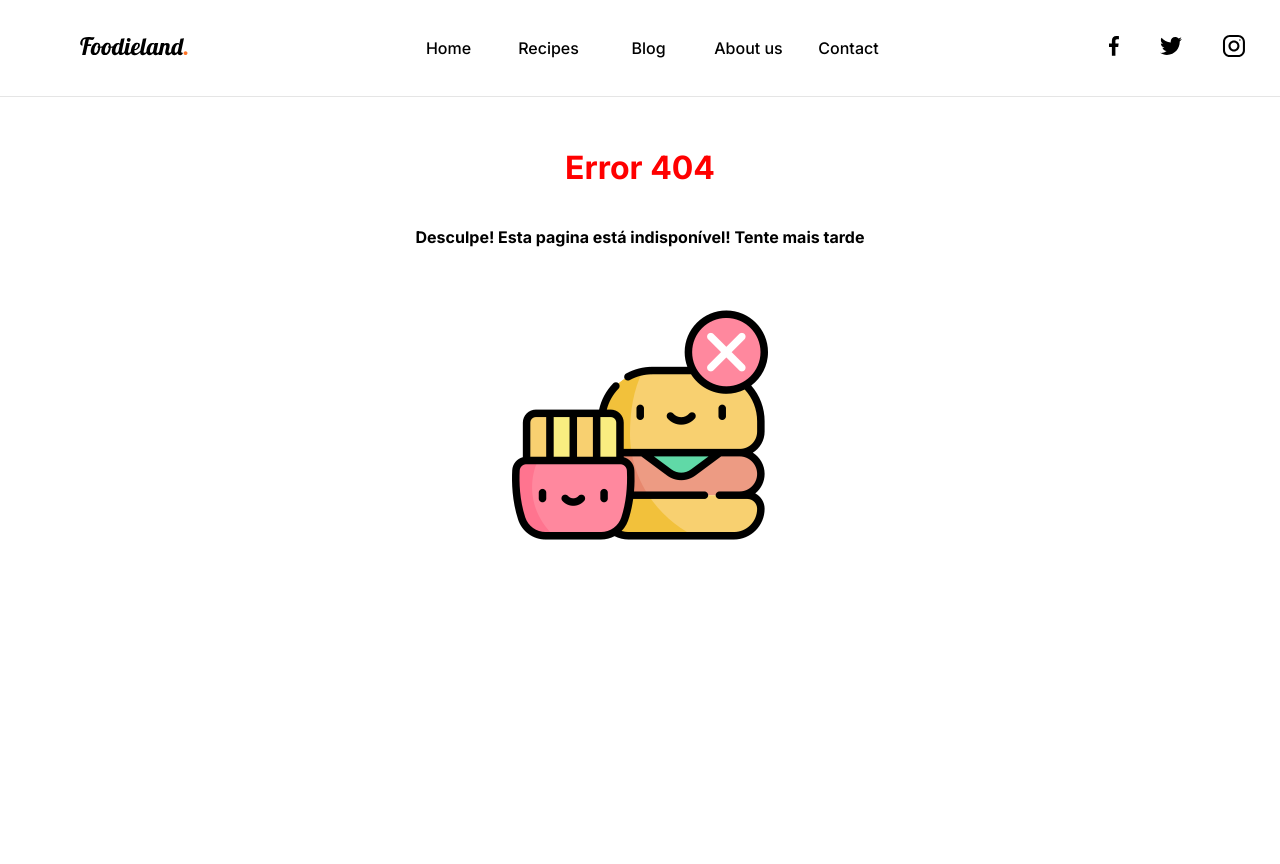
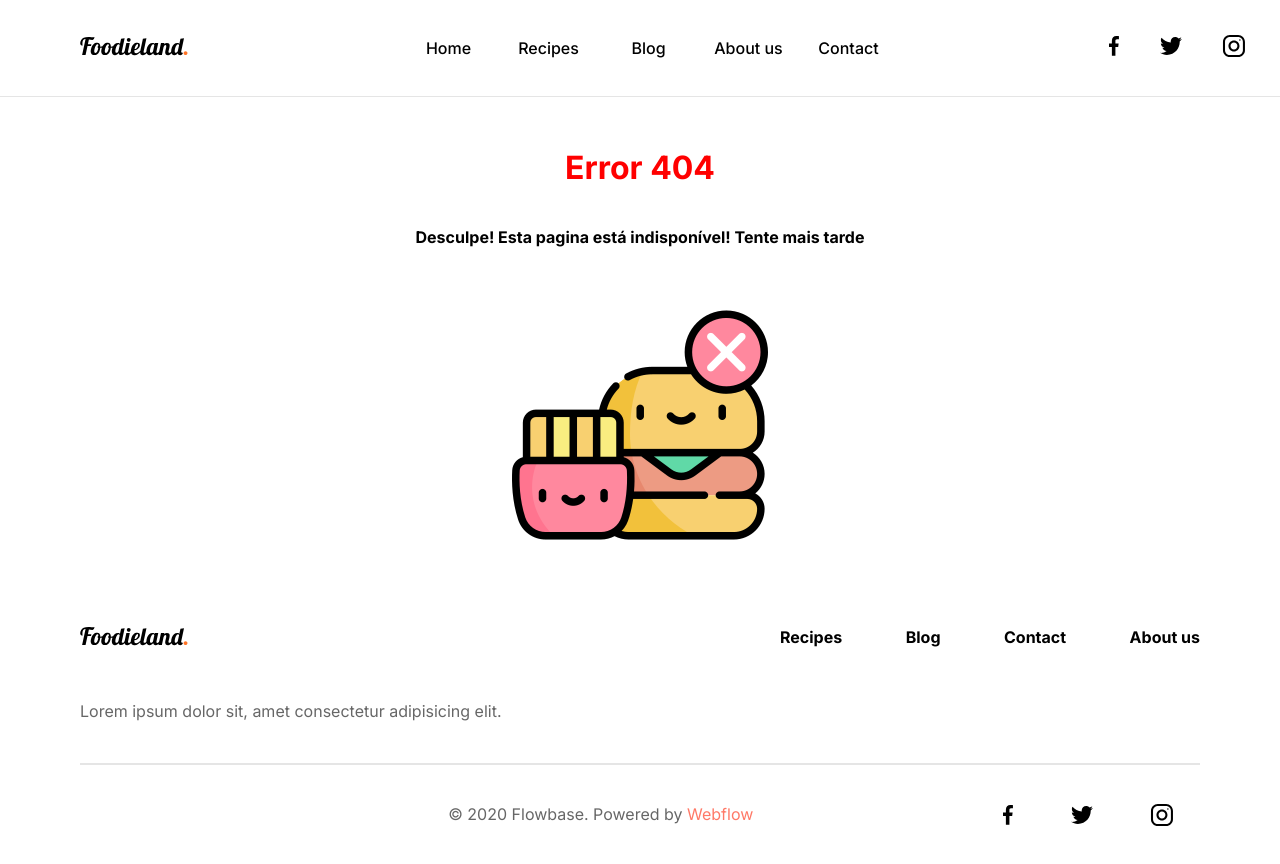
Before and after one commit to andradeviniicius/V_Food, a React (Create React App) app: page /contact in a window 1280 px wide. Before the commit this address had no page. Shown: the top 864 px of the page. Before the commit the page ends 800 px from the top, so only its background shows below. Built offline with nearby package versions, Linux system fonts and the light colour scheme.

Commit message:
Create MainFooter for entire application

```diff
--- a/src/App.tsx
+++ b/src/App.tsx
@@ -1,7 +1,7 @@
 import React from "react";
 import { Routes, Route, Navigate } from "react-router-dom";
 import { ErrorMessage } from "./components/Atoms";
-import { MainHeader } from "./components/Organisms";
+import { MainHeader, MainFooter } from "./components/Organisms";
 import { Home } from "./components/Pages";
 
 function App() {
@@ -18,6 +18,7 @@ function App() {
           <Route path="/contact" element={<ErrorMessage />} />
         </Routes>
       </main>
+      <MainFooter />
     </>
   );
 }
--- /dev/null
+++ b/src/components/Organisms/MainFooter/index.tsx
@@ -0,0 +1,115 @@
+import React from "react";
+import "./mainFooter.scss";
+import "./mediaQuerie.scss";
+import database from "services/dummyDatabase.json";
+import foodieLandLogo from "assets/foodielandLogo.svg";
+import { Link } from "react-router-dom";
+
+export default function MainFooter() {
+  return (
+    <footer className="mainFooter">
+      <div className="mainFooter__content">
+        <div className="mainFooter__topContainer">
+          <div className="mainFooter__header">
+            <Link className="mainFooter__logo" to={'/'}>
+              <img className="mainFooter__logo" src={foodieLandLogo} />
+            </Link>
+            <p className="mainFooter__description">
+              Lorem ipsum dolor sit, amet consectetur adipisicing elit.
+            </p>
+          </div>
+
+          <nav className="mainFooter__nav">
+            <ul className="mainFooter__pageOptions">
+              <li className="mainFooter__item">
+                <Link to="/recipes">Recipes</Link>
+              </li>
+              <li className="mainFooter__item">
+                <Link to="/blogListPage">Blog</Link>
+              </li>
+              <li className="mainFooter__item">
+                <Link to="/contact">Contact</Link>
+              </li>
+              <li className="mainFooter__item">
+                <Link to="/aboutUs">About us</Link>
+              </li>
+            </ul>
+          </nav>
+        </div>
+
+        <hr className="mainFooter__horizontalLine" />
+
+        <div className="mainFooter__bottomContainer">
+          <p className="mainFooter__copyright">
+            © 2020 Flowbase. Powered by{" "}
+            <span className="mainFooter__highlight">Webflow</span>
+          </p>
+
+          <div className="mainFooter__socialMedia">
+            <nav className="mainFooter__socialNav">
+              <a
+                href="https://www.instagram.com/foodieland_te"
+                target={"__blank"}
+              >
+                <svg
+                  width="10"
+                  height="20"
+                  viewBox="0 0 10 20"
+                  xmlns="http://www.w3.org/2000/svg"
+                  className="mainHeader__svg"
+                >
+                  <path
+                    d="M8.11163 3.29509H9.92331V0.139742C9.61075 0.0967442 8.53581 0 7.28393 0C4.67183 0 2.88248 1.643 2.88248 4.66274V7.44186H0V10.9693H2.88248V19.845H6.41654V10.9701H9.18243L9.6215 7.44269H6.41571V5.01251C6.41654 3.99297 6.69106 3.29509 8.11163 3.29509Z"
+                    // fillRule="black"
+                  />
+                </svg>
+              </a>
+              <a
+                href="https://www.instagram.com/foodieland_te"
+                target={"__blank"}
+              >
+                <svg
+                  width="23"
+                  height="18"
+                  viewBox="0 0 23 18"
+                  // fillRule="none"
+                  xmlns="http://www.w3.org/2000/svg"
+                  className="mainHeader__svg"
+                >
+                  <path
+                    d="M22.9619 2.11613C22.1438 2.475 21.272 2.71288 20.3632 2.82838C21.2982 2.27013 22.0118 1.39287 22.3473 0.3355C21.4755 0.85525 20.513 1.22238 19.4873 1.42725C18.6595 0.545875 17.4798 0 16.1928 0C13.6958 0 11.6855 2.02675 11.6855 4.51137C11.6855 4.86888 11.7158 5.21263 11.79 5.53988C8.04041 5.357 4.72254 3.55988 2.49366 0.82225C2.10454 1.49738 1.87629 2.27012 1.87629 3.102C1.87629 4.664 2.68066 6.04862 3.87966 6.85025C3.15504 6.8365 2.44416 6.62613 1.84191 6.29475C1.84191 6.3085 1.84191 6.32638 1.84191 6.34425C1.84191 8.536 3.40529 10.3565 5.45541 10.7759C5.08829 10.8763 4.68816 10.9244 4.27291 10.9244C3.98416 10.9244 3.69266 10.9079 3.41904 10.8474C4.00341 12.6335 5.66166 13.9466 7.63341 13.9893C6.09891 15.1896 4.15054 15.9129 2.04129 15.9129C1.67141 15.9129 1.31666 15.8964 0.961914 15.851C2.95979 17.1394 5.32754 17.875 7.88091 17.875C16.1804 17.875 20.7179 11 20.7179 5.04075C20.7179 4.84137 20.711 4.64887 20.7014 4.45775C21.5965 3.8225 22.3487 3.02913 22.9619 2.11613Z"
+                    // fillRule="black"
+                  />
+                </svg>{" "}
+              </a>
+              <a href="https://www.instagram.com/foodieland_te" target="_blank">
+                <svg
+                  width="23"
+                  height="22"
+                  viewBox="0 0 23 22"
+                  // fillRule="none"
+                  xmlns="http://www.w3.org/2000/svg"
+                  className="mainHeader__svg"
+                >
+                  <path
+                    fillRule="evenodd"
+                    clipRule="evenodd"
+                    d="M7.83691 0H16.0869C19.8833 0 22.9619 3.07862 22.9619 6.875V15.125C22.9619 18.9214 19.8833 22 16.0869 22H7.83691C4.04054 22 0.961914 18.9214 0.961914 15.125V6.875C0.961914 3.07862 4.04054 0 7.83691 0ZM16.0869 19.9375C18.7407 19.9375 20.8994 17.7787 20.8994 15.125V6.875C20.8994 4.22125 18.7407 2.0625 16.0869 2.0625H7.83691C5.18316 2.0625 3.02441 4.22125 3.02441 6.875V15.125C3.02441 17.7787 5.18316 19.9375 7.83691 19.9375H16.0869Z"
+                    fill="black"
+                  />
+                  <path
+                    fillRule="evenodd"
+                    clipRule="evenodd"
+                    d="M6.46191 11C6.46191 7.96263 8.92454 5.5 11.9619 5.5C14.9993 5.5 17.4619 7.96263 17.4619 11C17.4619 14.0374 14.9993 16.5 11.9619 16.5C8.92454 16.5 6.46191 14.0374 6.46191 11ZM8.52441 11C8.52441 12.8948 10.0672 14.4375 11.9619 14.4375C13.8567 14.4375 15.3994 12.8948 15.3994 11C15.3994 9.10388 13.8567 7.5625 11.9619 7.5625C10.0672 7.5625 8.52441 9.10388 8.52441 11Z"
+                    fill="black"
+                  />
+                  <circle cx="17.8745" cy="5.0875" r="0.732875" fill="black" />
+                </svg>{" "}
+              </a>
+            </nav>
+          </div>
+        </div>
+      </div>
+    </footer>
+  );
+}
--- /dev/null
+++ b/src/components/Organisms/MainFooter/mainFooter.scss
@@ -0,0 +1,97 @@
+.mainFooter {
+  display: flex;
+  justify-content: center;
+  align-items: center;
+  flex-direction: column;
+
+  margin-top: 70px;
+  &__content {
+    width: 100%;
+    padding-left: 15px;
+    padding-right: 15px;
+    padding-bottom: 59px;
+  }
+  &__topContainer {
+    display: flex;
+    flex-direction: column;
+  }
+  &__header {
+    width: 100%;
+
+    display: flex;
+    justify-content: center;
+    align-items: center;
+    flex-wrap: wrap;
+  }
+  &__logo {
+    margin-right: auto;
+  }
+  &__description {
+    width: 100%;
+    margin-top: 51px ;
+    margin-bottom: 42px;
+    color: rgba(0, 0, 0, 0.6);
+  }
+  &__nav {
+    width: 100%;
+  }
+  &__pageOptions {
+    font-size: 14px;
+    display: flex;
+    justify-content: space-between;
+    align-items: center;
+  }
+  &__item {
+    margin: 0;
+    padding: 0;
+
+    font-weight: 700;
+
+    text-indent: 0;
+    list-style-type: none;
+    margin-bottom: 5.12px;
+  }
+
+  &__horizontalLine {
+    border: 1px solid rgba(0, 0, 0, 0.1);
+    margin-bottom: 38.88px;
+  }
+  &__bottomContainer {
+    display: grid;
+    grid-template-columns: repeat(auto-fill, minmax(154px, 395px), auto-fill);
+    grid-template-rows: 1fr;
+  }
+  &__copyright {
+    color: rgba(0, 0, 0, 0.6);
+    width: 100%;
+    margin-bottom: 43px;
+    font-size: 16px;
+    text-align: center;
+  }
+  &__highlight {
+    color: var(--salmon);
+  }
+  &__socialMedia {
+    display: flex;
+    justify-content: center;
+    align-items: center;
+    text-align: center;
+    flex-wrap: wrap;
+  }
+  &__socialNav {
+    display: flex;
+    justify-content: center;
+    align-items: center;
+    gap: 57px;
+    flex-wrap: wrap;
+
+    height: 24px;
+
+    margin-bottom: 58.45px;
+  }
+}
+
+a {
+  color: black;
+  text-decoration: none;
+}
--- /dev/null
+++ b/src/components/Organisms/MainFooter/mediaQuerie.scss
@@ -0,0 +1,29 @@
+@media (min-width: 1024px) {
+  .mainFooter {
+    &__content {
+      padding-left: 80px;
+      padding-right: 80px;
+    }
+    &__topContainer {
+      display: flex;
+      flex-direction: row;
+    }
+    &__nav {
+      width: 60%;
+    }
+    &__pageOptions {
+      justify-content: space-between;
+      font-size: 16px;
+    }
+    &__bottomContainer {
+      grid-template-columns: 13% 13% 41% 13% 20%;
+    }
+    &__copyright {
+      grid-column-start: 3;
+      margin-bottom: 0px;
+    }
+    &__socialMedia {
+      grid-column-start: 5;
+    }
+  }
+}
--- a/src/components/Organisms/index.ts
+++ b/src/components/Organisms/index.ts
@@ -1,3 +1,4 @@
 export { default as MainHeader } from "./MainHeader";
+export { default as MainFooter } from "./MainFooter";
 export { default as SearchByCategories } from "./SearchByCategories";
 export { default as FeaturedRecipe } from "./FeaturedRecipe";
```
